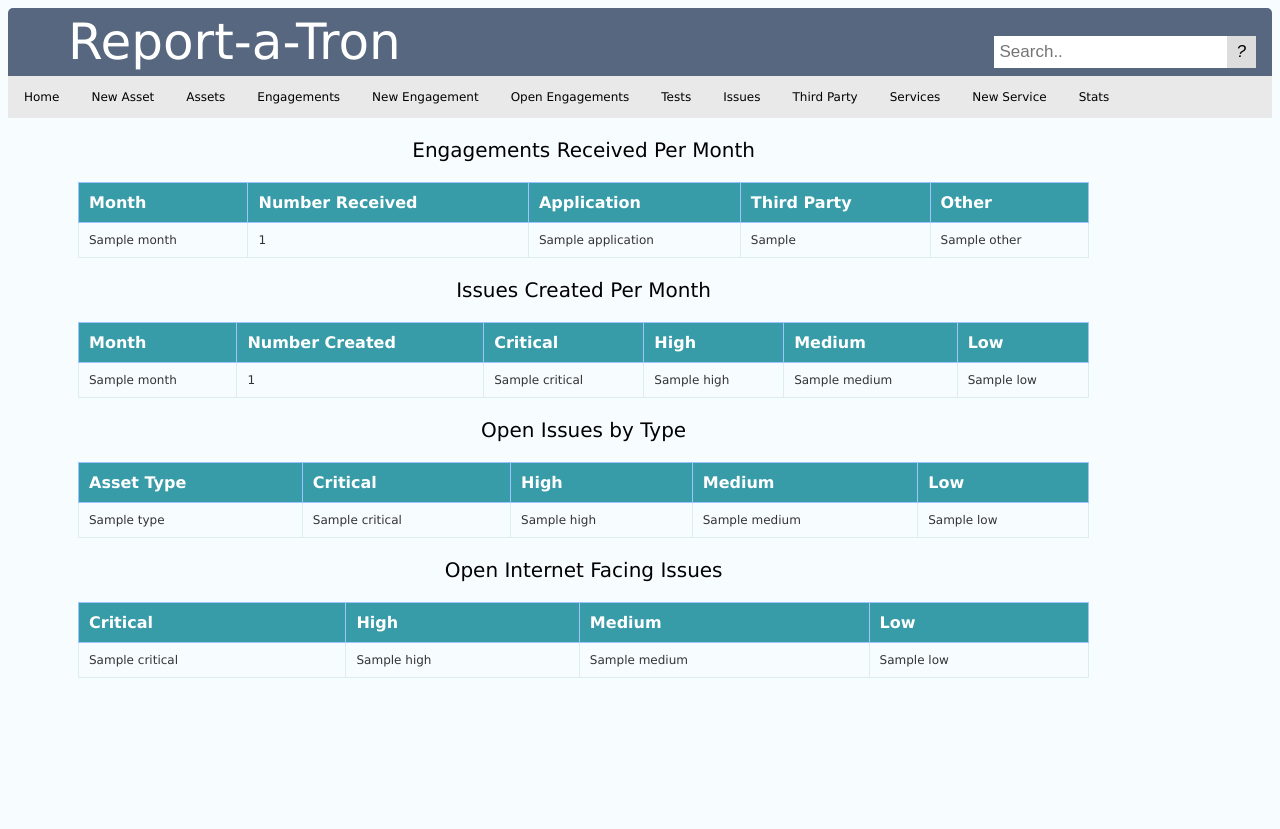
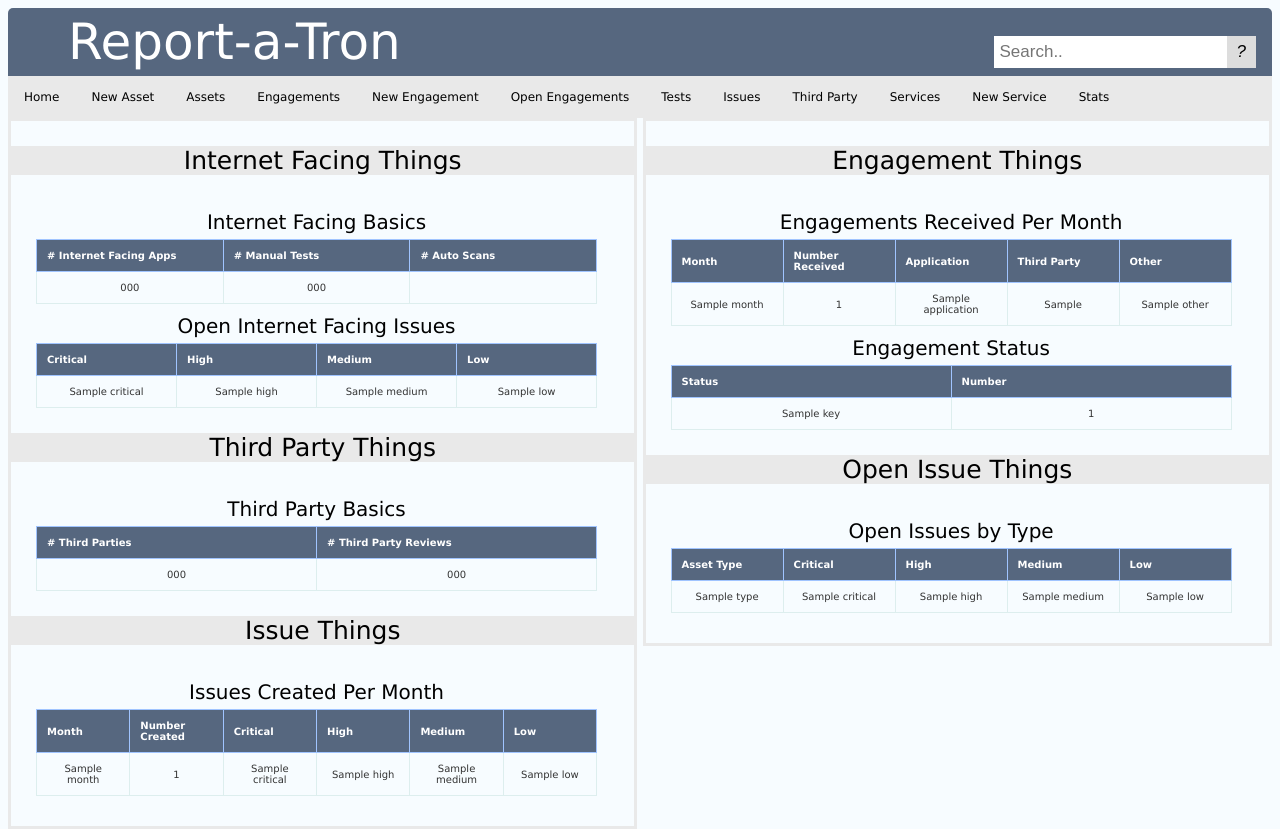
Before and after one commit to realfukinghigh/report-a-tron_Elastic, a Flask app: template templates/viewstats.html in a window 1280 px wide. Before the commit the page ends 678 px from the top, so only its background shows below. Run offline with Flask 2, Linux system fonts and the light colour scheme; the template is opened without the code that fills it: most values are stand-ins (such as "Sample title", 1, 10 or a date in 2020).

Commit message:
more stats

```diff
--- a/report-server.py
+++ b/report-server.py
@@ -1,6 +1,6 @@
 from flask import Flask, render_template, request, redirect, url_for
 from elasticstuff import search
-from webhandlers import assetsflask, engagementsflask, testsflask, issuesflask, thirdpartyflask, servicesflask, loginflask, statsflask, reportsflask
+from webhandlers import assetsflask, engagementsflask, testsflask, issuesflask, thirdpartyflask, servicesflask, statsflask, reportsflask
 from waitress import serve
 import config
 
--- a/static/tables.css
+++ b/static/tables.css
@@ -1,3 +1,9 @@
+.container_header {
+  font-size: 25px;
+  text-align: center;
+  background-color: #e9e9e9;
+}
+
 .tablea {
     border: solid 1px #2d77ef;
     border-collapse: collapse;
@@ -29,6 +35,40 @@
 	font-size: 12px !important;
 }
 
+.tableb {
+    border: solid 1px #2d77ef;
+    border-collapse: collapse;
+    border-spacing: 0;
+    table-layout: fixed;
+	  width: 90%;
+	padding-top: 8px;
+	margin-left: 25px;
+  }
+
+.tableb caption {
+	text-align: center;
+	font-size: 20px !important;
+	padding-bottom: 5px;
+	padding-top: 10px;
+}
+
+.tableb thead th {
+    background-color: #56677f;
+    border: solid 1px #a0c4ff;
+    color: #fff;
+    padding: 10px;
+    font-size: 10px;
+    text-align: left;
+}
+
+.tableb tbody td {
+    border: solid 1px #DDEEEE;
+    color: #333;
+    padding: 10px;
+	font-size: 10px !important;
+  text-align: center;
+}
+
 .table_index {
 	margin-top: 30px;
 	margin-left: 10%;
@@ -47,3 +87,19 @@
 	border: none;
 	padding: 3px;
 }
+
+.table_container_left {
+  width: 49.8%;
+  float: left;
+  border: solid; 1px;
+  border-color: #e9e9e9;
+  padding-bottom: 30px;
+}
+
+.table_container_right {
+  width: 49.8%;
+  float: right;
+  border: solid; 1px;
+  border-color: #e9e9e9;
+  padding-bottom: 30px;
+}
--- a/templates/viewstats.html
+++ b/templates/viewstats.html
@@ -2,31 +2,66 @@
 {% block content %}
 <link rel="stylesheet" type="text/css" href="static/buttons.css">
 <link rel="stylesheet" type="text/css" href="static/tables.css">
-<table class="tablea">
-<caption>Engagements Received Per Month</caption>
+
+<div class="table_container_left">
+<p class="container_header">Internet Facing Things</p>
+<table class="tableb">
+<caption>Internet Facing Basics</caption>
 <thead>
 <tr>
-<th scope="col">Month</th>
-<th scope="col">Number Received</th>
-<th scope="col">Application</th>
-<th scope="col">Third Party</th>
-<th scope="col">Other</th>
+<th scope="col"># Internet Facing Apps</th>
+<th scope="col"># Manual Tests</th>
+<th scope="col"># Auto Scans</th>
 </tr>
 </thead>
 <tbody>
-{% for row in reportatron_stats['engagements_by_month']['buckets'] %}
 <tr>
-<td data-title="month">{{row['month']}}</td>
-<td data-title="number">{{row['number']}}</td>
-<td data-title="application">{{row['asset_types']['Application']}}</td>
-<td data-title="thirdparty">{{row['asset_types']['Third Party']}}</td>
-<td data-title="other">{{row['asset_types']['Other']}}</td>
-{% endfor %}
+<td data-title="number">{{reportatron_stats['internet_basics']['number_internet_facing_apps']}}</td>
+<td data-title="tests">{{reportatron_stats['internet_basics']['number_of_internet_facing_tests']}}</td>
+<td data-title="scans"></td>
 </tr>
 </tbody>
 </table>
 
-<table class="tablea">
+<table class="tableb">
+<caption>Open Internet Facing Issues</caption>
+<thead>
+<tr>
+<th scope="col">Critical</th>
+<th scope="col">High</th>
+<th scope="col">Medium</th>
+<th scope="col">Low</th>
+</tr>
+</thead>
+<tbody>
+<tr>
+<td data-title="critical">{{reportatron_stats['internet_issues']['Critical']}}</td>
+<td data-title="high">{{reportatron_stats['internet_issues']['High']}}</td>
+<td data-title="medium">{{reportatron_stats['internet_issues']['Medium']}}</td>
+<td data-title="Low">{{reportatron_stats['internet_issues']['Low']}}</td>
+</tr>
+</tbody>
+</table>
+
+<p class="container_header">Third Party Things</p>
+<table class="tableb">
+<caption>Third Party Basics</caption>
+<thead>
+<tr>
+<th scope="col"># Third Parties</th>
+<th scope="col"># Third Party Reviews</th>
+</tr>
+</thead>
+<tbody>
+<tr>
+<td data-title="number">{{reportatron_stats['third_party_basics']['number_of_third_parties']}}</td>
+<td data-title="tests">{{reportatron_stats['third_party_basics']['number_third_party_tests']}}</td>
+</tr>
+</tbody>
+</table>
+
+<p class="container_header">Issue Things</p>
+<table class="tableb">
 <caption>Issues Created Per Month</caption>
 <thead>
 <tr>
@@ -52,7 +87,54 @@
 </tbody>
 </table>
 
-<table class="tablea">
+</div>
+
+<div class="table_container_right">
+<p class="container_header">Engagement Things</p>
+<table class="tableb">
+<caption>Engagements Received Per Month</caption>
+<thead>
+<tr>
+<th scope="col">Month</th>
+<th scope="col">Number Received</th>
+<th scope="col">Application</th>
+<th scope="col">Third Party</th>
+<th scope="col">Other</th>
+</tr>
+</thead>
+<tbody>
+{% for row in reportatron_stats['engagements_by_month']['buckets'] %}
+<tr>
+<td data-title="month">{{row['month']}}</td>
+<td data-title="number">{{row['number']}}</td>
+<td data-title="application">{{row['asset_types']['Application']}}</td>
+<td data-title="thirdparty">{{row['asset_types']['Third Party']}}</td>
+<td data-title="other">{{row['asset_types']['Other']}}</td>
+{% endfor %}
+</tr>
+</tbody>
+</table>
+
+<table class="tableb">
+<caption>Engagement Status</caption>
+<thead>
+<tr>
+<th scope="col">Status</th>
+<th scope="col">Number</th>
+</tr>
+</thead>
+<tbody>
+{% for row in reportatron_stats['engagements_by_month']['open_engagements'] %}
+<tr>
+<td data-title="status">{{row['key']}}</td>
+<td data-title="number">{{row['doc_count']}}</td>
+</tr>
+{% endfor %}
+</tbody>
+</table>
+
+<p class="container_header">Open Issue Things</p>
+<table class="tableb">
 <caption>Open Issues by Type</caption>
 <thead>
 <tr>
@@ -75,25 +157,6 @@
 </tr>
 </tbody>
 </table>
-
-<table class="tablea">
-<caption>Open Internet Facing Issues</caption>
-<thead>
-<tr>
-<th scope="col">Critical</th>
-<th scope="col">High</th>
-<th scope="col">Medium</th>
-<th scope="col">Low</th>
-</tr>
-</thead>
-<tbody>
-<tr>
-<td data-title="critical">{{reportatron_stats['internet_issues']['Critical']}}</td>
-<td data-title="high">{{reportatron_stats['internet_issues']['High']}}</td>
-<td data-title="medium">{{reportatron_stats['internet_issues']['Medium']}}</td>
-<td data-title="Low">{{reportatron_stats['internet_issues']['Low']}}</td>
-</tr>
-</tbody>
-</table>
+</div>
 
 {% endblock %}
```
Also changed, not shown: elasticstuff/stats.py (+36 -3 lines).
